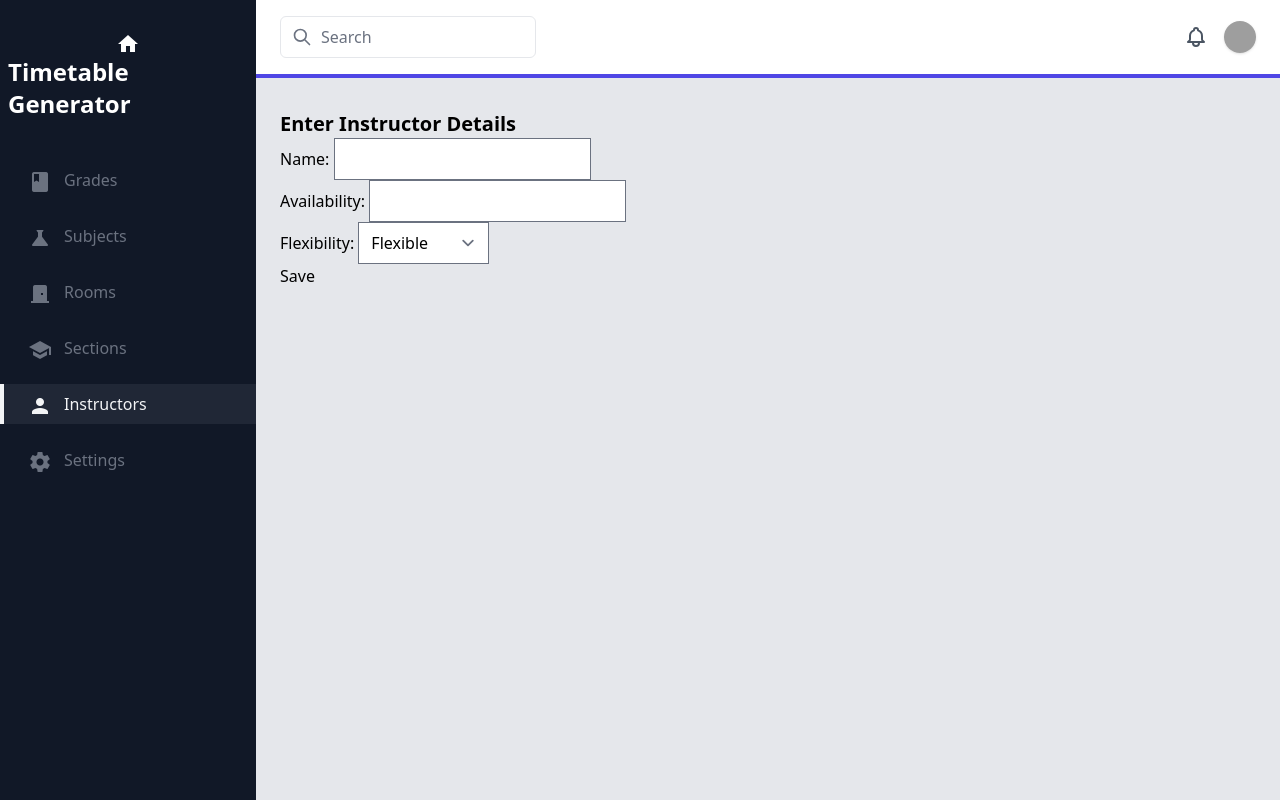
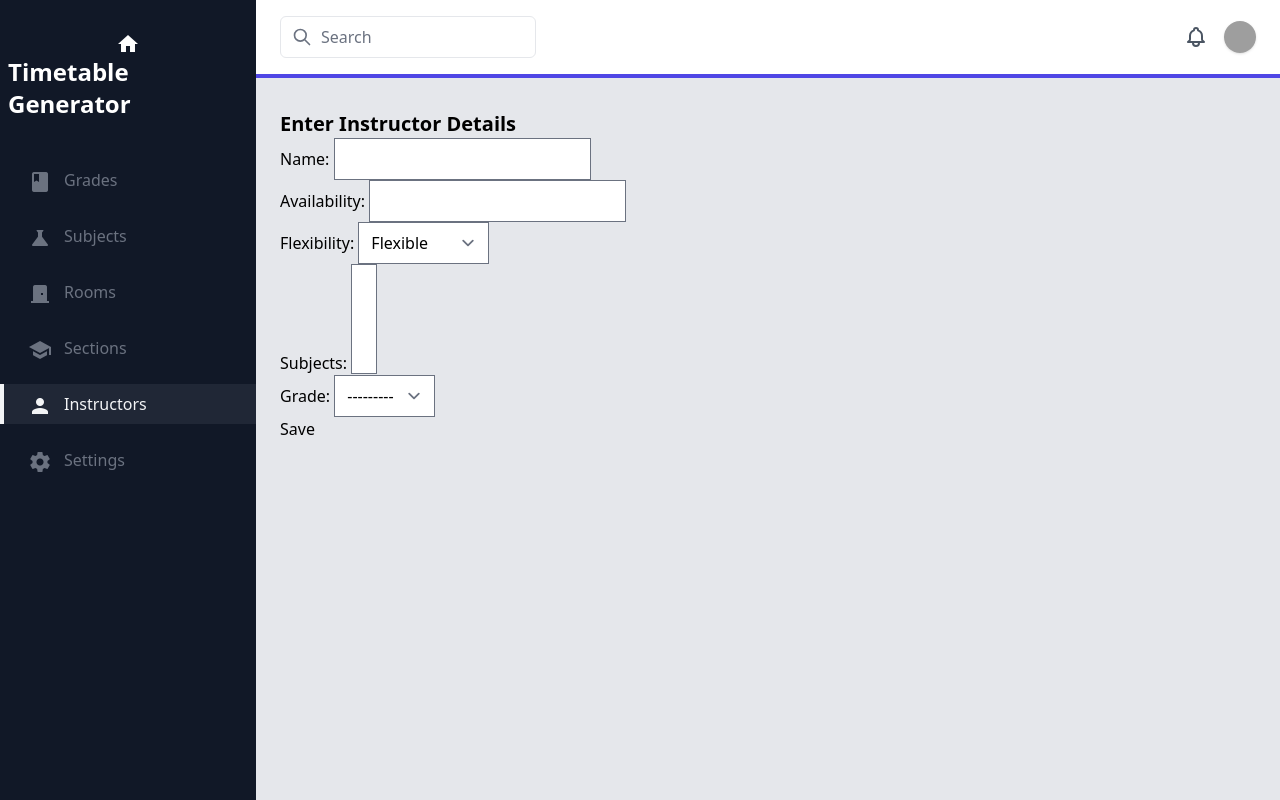
Before and after one commit to nebiyuelias1/automated-timetable-generator, a Django app: page /instructors/create/ in a window 1280 px wide. Run offline with Django 3.2, Linux system fonts and the light colour scheme; data that the repository does not hold is empty; style sheets or scripts are compiled from the project's sources; some libraries are stand-ins or nearby versions; grey boxes are pictures that could not be loaded.

Commit message:
Improve create instructor form

```diff
--- a/timetable/forms.py
+++ b/timetable/forms.py
@@ -1,5 +1,5 @@
 from typing import Any, Mapping, Optional
-from django.forms import DurationField, Form, ModelForm, TimeField, TimeInput, ValidationError
+from django.forms import DurationField, Form, ModelChoiceField, ModelForm, ModelMultipleChoiceField, MultipleChoiceField, TimeField, TimeInput, ValidationError
 from durationwidget.widgets import TimeDurationWidget
 
 
@@ -9,13 +9,16 @@ from timetable.models import Break, Grade, Instructor, Section, Subject
 class GradeForm(ModelForm):
     class Meta:
         model = Grade
-        fields = ['level', ]
+        fields = ('level', )
 
 
 class InstructorForm(ModelForm):
+    grade = ModelChoiceField(queryset=Grade.objects.all())
+    subjects = ModelMultipleChoiceField(queryset=Subject.objects.all())
+
     class Meta:
         model = Instructor
-        fields = ('name', 'availability', 'flexibility', )
+        fields = ('name', 'availability', 'flexibility', 'subjects')
         widgets = {
             'availability': TimeDurationWidget(
                 show_days=False,
@@ -35,7 +38,7 @@ class SectionForm(ModelForm):
 class SubjectForm(ModelForm):
     class Meta:
         model = Subject
-        fields = ['name', 'grade', 'instructor']
+        fields = ['name', 'grade', ]
 
 
 class BreakForm(ModelForm):
--- a/timetable/models.py
+++ b/timetable/models.py
@@ -1,5 +1,6 @@
 import uuid
 from django.db import models
+
 
 class Room(models.Model):
     id = models.UUIDField(primary_key=True, default=uuid.uuid4, editable=False)
@@ -8,6 +9,27 @@ class Room(models.Model):
 
     def __str__(self) -> str:
         return self.name
+
+
+class Grade(models.Model):
+    id = models.UUIDField(primary_key=True, default=uuid.uuid4, editable=False)
+
+    level = models.CharField(max_length=50, null=False, blank=False)
+
+    def __str__(self) -> str:
+        return f'G-{self.level}'
+
+class Subject(models.Model):
+    id = models.UUIDField(primary_key=True, default=uuid.uuid4, editable=False)
+
+    name = models.CharField(max_length=500)
+
+    grade = models.ForeignKey(Grade, related_name='subjects',
+                              blank=False, null=False, on_delete=models.CASCADE)
+
+    def __str__(self) -> str:
+        return self.name
+
 
 class Instructor(models.Model):
     FLEXIBLE = 'FL'
@@ -24,53 +46,42 @@ class Instructor(models.Model):
 
     name = models.CharField(max_length=500)
 
+    subjects = models.ManyToManyField(Subject, related_name='instructors')
+
     availability = models.DurationField()
 
-    flexibility = models.CharField(max_length=2, choices=FLEXIBILITY_OPTIONS, default=FLEXIBLE, null=False, blank=False)
+    flexibility = models.CharField(max_length=2,
+                                   choices=FLEXIBILITY_OPTIONS,
+                                   default=FLEXIBLE,
+                                   null=False,
+                                   blank=False)
 
     def __str__(self) -> str:
         return self.name
-
-class Grade(models.Model):
-    id = models.UUIDField(primary_key=True, default=uuid.uuid4, editable=False)
-
-    level = models.CharField(max_length=50, null=False, blank=False)
-
-    def __str__(self) -> str:
-        return f'G-{self.level}'
-
-class Subject(models.Model):
-    id = models.UUIDField(primary_key=True, default=uuid.uuid4, editable=False)
-
-    name = models.CharField(max_length=500)
-
-    grade = models.ForeignKey(Grade, related_name='subjects', blank=False, null=False, on_delete=models.CASCADE)
-
-    instructor = models.ForeignKey(Instructor, related_name='subjects', blank=True, null=True, on_delete=models.CASCADE)
-
-    def __str__(self) -> str:
-        return self.name
-
-
 
 class Section(models.Model):
     id = models.UUIDField(primary_key=True, default=uuid.uuid4, editable=False)
 
     name = models.CharField(max_length=500)
 
-    grade = models.ForeignKey(Grade, related_name='sections', null=False, blank=False, on_delete=models.CASCADE)
+    grade = models.ForeignKey(Grade, related_name='sections',
+                              null=False, blank=False, on_delete=models.CASCADE)
 
-    room = models.ForeignKey(Room, related_name='sections', null=False, blank=False, on_delete=models.CASCADE)
+    room = models.ForeignKey(Room, related_name='sections',
+                             null=False, blank=False, on_delete=models.CASCADE)
 
     def __str__(self) -> str:
         return f'Grade: {self.grade} Section: {self.name}'
 
+
 class Schedule(models.Model):
     id = models.UUIDField(primary_key=True, default=uuid.uuid4, editable=False)
 
-    section = models.ForeignKey(Section, related_name='schedule', blank=False, null=False, on_delete=models.CASCADE)
+    section = models.ForeignKey(
+        Section, related_name='schedule', blank=False, null=False, on_delete=models.CASCADE)
 
     created_at = models.DateTimeField(auto_now_add=True)
+
 
 class ScheduleEntry(models.Model):
     id = models.UUIDField(primary_key=True, default=uuid.uuid4, editable=False)
@@ -79,7 +90,9 @@ class ScheduleEntry(models.Model):
 
     period = models.IntegerField()
 
-    schedule = models.ForeignKey(Schedule, related_name='entries', null=False, blank=False, on_delete=models.CASCADE)
+    schedule = models.ForeignKey(
+        Schedule, related_name='entries', null=False, blank=False, on_delete=models.CASCADE)
+
 
 class Setting(models.Model):
     id = models.UUIDField(primary_key=True, default=uuid.uuid4, editable=False)
@@ -98,6 +111,7 @@ class Setting(models.Model):
 
     after_lunch_period_count = models.IntegerField()
 
+
 class Break(models.Model):
     id = models.UUIDField(primary_key=True, default=uuid.uuid4, editable=False)
 
@@ -105,4 +119,5 @@ class Break(models.Model):
 
     end_time = models.TimeField()
 
-    setting = models.ForeignKey(Setting, null=False, blank=False, on_delete=models.CASCADE, related_name='breaks')
+    setting = models.ForeignKey(
+        Setting, null=False, blank=False, on_delete=models.CASCADE, related_name='breaks')
--- a/timetable/templates/timetable/instructor_form.html
+++ b/timetable/templates/timetable/instructor_form.html
@@ -6,4 +6,20 @@
     {{ form.as_p }}
     <input type="submit" value="Save">
 </form>
+<script>
+    const gradeDropdown = document.querySelector('#id_grade');
+    const subjectDropdown = document.querySelector('#id_subjects');
+
+    gradeDropdown.addEventListener('change', (_) => {
+        if (gradeDropdown.value) {
+            fetch(`/ajax/grades/${gradeDropdown.value}/subjects/`)
+                .then(response => response.text())
+                .then(data => {
+                    subjectDropdown.innerHTML = data;
+                });
+        } else {
+            subjectDropdown.innerHTML = '';
+        }
+    });
+</script>
 {% endblock main %}
--- /dev/null
+++ b/timetable/templates/timetable/subjects_drop_down_list_options.html
@@ -0,0 +1,3 @@
+{% for subject in subjects %}
+<option value="{{subject.pk}}">{{subject.name}}</option>
+{% endfor %}
--- a/timetable/urls.py
+++ b/timetable/urls.py
@@ -1,7 +1,8 @@
+from unicodedata import name
 from django.urls import path
 from timetable.views import (GradeCreateView, GradeDeleteView, GradeListView, GradeUpdateView, SubjectCreateView, SubjectDeleteView, SubjectListView, SubjectUpdateView,
                              InstructorCreateView, InstructorDeleteView, InstructorListView, InstructorUpdateView, RoomCreateView, RoomDeleteView, RoomListView,
-                             RoomUpdateView, SectionCreateView, SectionDeleteView, SectionListView, SectionUpdateView, edit_setting, index, settings)
+                             RoomUpdateView, SectionCreateView, SectionDeleteView, SectionListView, SectionUpdateView, edit_setting, index, settings, subjects_in_grade)
 
 
 urlpatterns = [
@@ -12,6 +13,7 @@ urlpatterns = [
     path('grades/delete/<uuid:pk>/',
          GradeDeleteView.as_view(), name='delete-grade'),
     path('grades/edit/<uuid:pk>/', GradeUpdateView.as_view(), name='edit-grade'),
+    path('ajax/grades/<uuid:pk>/subjects/', subjects_in_grade, name='subjects-in-grade'),
 
     path('rooms/', RoomListView.as_view(), name='rooms'),
     path('rooms/create/', RoomCreateView.as_view(), name='create_room'),
--- a/timetable/views.py
+++ b/timetable/views.py
@@ -86,6 +86,10 @@ def settings(request):
     form = SettingForm()
     return render(request, 'timetable/setting_form.html', {'form': form, 'break_count': break_count + 1, 'break_form_set': BreakFormSet(), })
 
+def subjects_in_grade(request, pk):
+    subjects = Subject.objects.filter(grade=pk)
+
+    return render(request, 'timetable/subjects_drop_down_list_options.html', {'subjects': subjects})
 
 def edit_setting(request):
     setting_queryset = Setting.objects.all()
```
Also changed, not shown: timetable/templates/timetable/instructor_list.html (+8 -0 lines), timetable/migrations/0001_initial.py.
